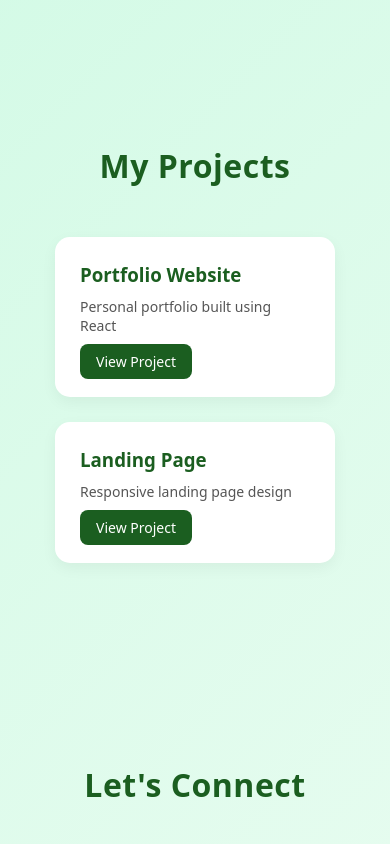
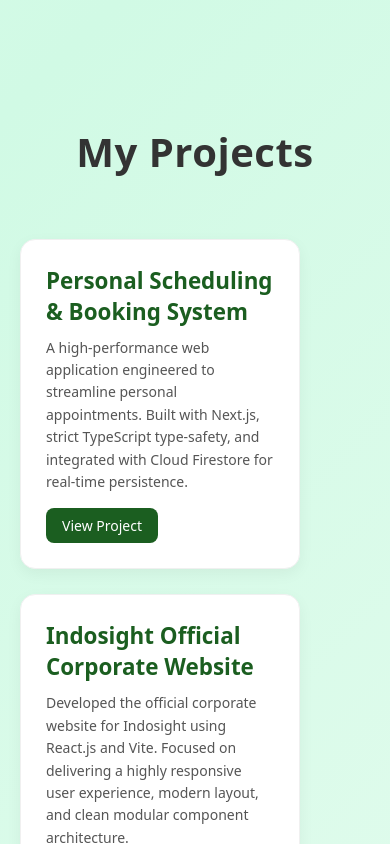
Before and after one commit to ribkalinks/portfolio-website, a React (Vite) app: page / in a window 390 px wide. Shown: the part 2600-3444 px from the top of the page. Built offline with nearby package versions, Linux system fonts and the light colour scheme; the HTML template or start-up script is replaced by a standard one.

Commit message:
feat: add personal scheduling and indosight projects with responsive grid cards

```diff
--- a/src/components/Projects.jsx
+++ b/src/components/Projects.jsx
@@ -1,49 +1,43 @@
 function Projects() {
-
   const projects = [
+    {
+      title: "Personal Scheduling & Booking System",
+      description: "A high-performance web application engineered to streamline personal appointments. Built with Next.js, strict TypeScript type-safety, and integrated with Cloud Firestore for real-time persistence.",
+      link: "https://booking.ribka.dev"
+    },
+    {
+      title: "Indosight Official Corporate Website",
+      description: "Developed the official corporate website for Indosight using React.js and Vite. Focused on delivering a highly responsive user experience, modern layout, and clean modular component architecture.",
+      link: "https://indosight.co"
+    },
     {
       title: "Portfolio Website",
       description: "Personal portfolio built using React",
-link: "#"
+      link: "https://ribka.dev/"
     },
-
     {
       title: "Landing Page",
       description: "Responsive landing page design",
       link: "#"
     }
-
-]
+  ];
 
   return (
-
     <section className="projects" id="projects">
-
       <h2>My Projects</h2>
-
       <div className="projects-container">
-
         {projects.map((project, index) => (
-
           <div className="project-card" key={index}>
-
             <h3>{project.title}</h3>
-
             <p>{project.description}</p>
-
-<a href={project.link} className="project-btn">
+            <a href={project.link} className="project-btn" target="_blank" rel="noreferrer">
               View Project
             </a>
-
           </div>
-
         ))}
-
       </div>
-
     </section>
-
-)
+  );
 }
 
-export default Projects
+export default Projects;
--- a/src/index.css
+++ b/src/index.css
@@ -417,41 +417,77 @@ transform: translateY(-5px);
 box-shadow: 0 10px 30px rgba(0,0,0,0.1);
 }
 
-/* ================= PROJECTS ================= */
-
-.projects-container {
-display: flex;
-gap: 25px;
-justify-content: center;
-flex-wrap: wrap;
+/* Styling Container Utama Projects */
+.projects {
+  padding: 80px 20px;
+  max-width: 1200px;
+  margin: 0 auto;
+  text-align: center;
 }
 
-.project-card {
-background: white;
-padding: 25px;
-border-radius: 15px;
-width: 300px;
-box-shadow: 0 5px 20px rgba(0,0,0,0.05);
-transition: 0.3s;
+.projects h2 {
+  font-size: 2.5rem;
+  margin-bottom: 40px;
+  color: #333; /* Sesuaikan dengan tema warna portofoliomu */
 }
 
-.project-card:hover {
-transform: translateY(-5px);
-box-shadow: 0 10px 30px rgba(0,0,0,0.1);
+/* Grid System untuk Wadah Card */
+.projects-container {
+  display: grid;
+  grid-template-columns: repeat(auto-fit, minmax(300px, 1fr));
+  gap: 25px;
+  padding: 20px 0;
 }
 
-.project-card button {
-margin-top: 15px;
-padding: 10px 20px;
-background: #1b5e20;
-color: white;
-border: none;
-border-radius: 8px;
-cursor: pointer;
+/* Desain Card Modern & Estetik */
+.project-card {
+  background: #ffffff;
+  border-radius: 16px;
+  padding: 30px;
+  text-align: left;
+  box-shadow: 0 10px 30px rgba(0, 0, 0, 0.05);
+  transition: transform 0.3s ease, box-shadow 0.3s ease;
+  display: flex;
+  flex-direction: column;
+  justify-content: space-between;
+  border: 1px solid #f0f0f0;
 }
 
-.project-card button:hover {
-background: #2e7d32;
+/* Efek Hover pas Kursor di Atas Card */
+.project-card:hover {
+  transform: translateY(-8px);
+  box-shadow: 0 20px 40px rgba(0, 0, 0, 0.1);
+}
+
+.project-card h3 {
+  font-size: 1.4rem;
+  margin-bottom: 12px;
+  color: #111;
+}
+
+.project-card p {
+  font-size: 0.95rem;
+  color: #666;
+  line-height: 1.6;
+  margin-bottom: 24px;
+  flex-grow: 1; /* Biar tinggi teks seimbang */
+}
+
+/* Tombol View Project */
+.project-btn {
+  align-self: flex-start;
+  padding: 10px 20px;
+  background-color: #0070f3; /* Warna biru Next.js, ganti sesuai seleramu */
+  color: #ffffff;
+  text-decoration: none;
+  border-radius: 8px;
+  font-weight: 500;
+  font-size: 0.9rem;
+  transition: background 0.2s ease;
+}
+
+.project-btn:hover {
+  background-color: #0051a8;
 }
 
 /* ================= CONTACT ================= */
```
Lines whose indentation alone changed are shown as unchanged.
